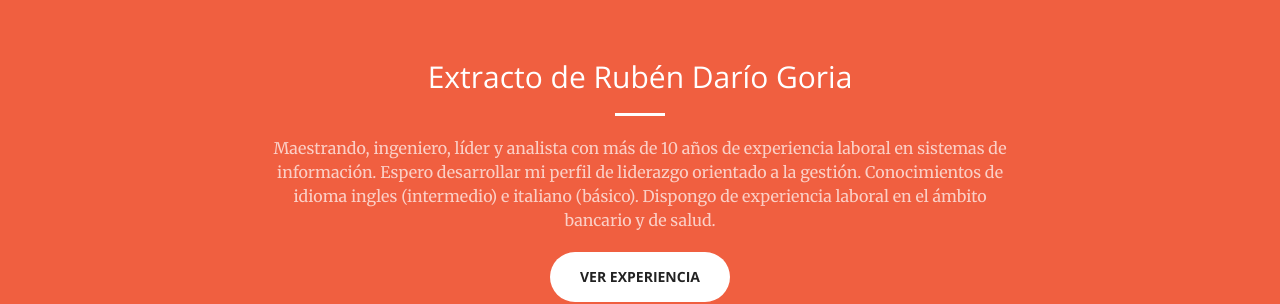
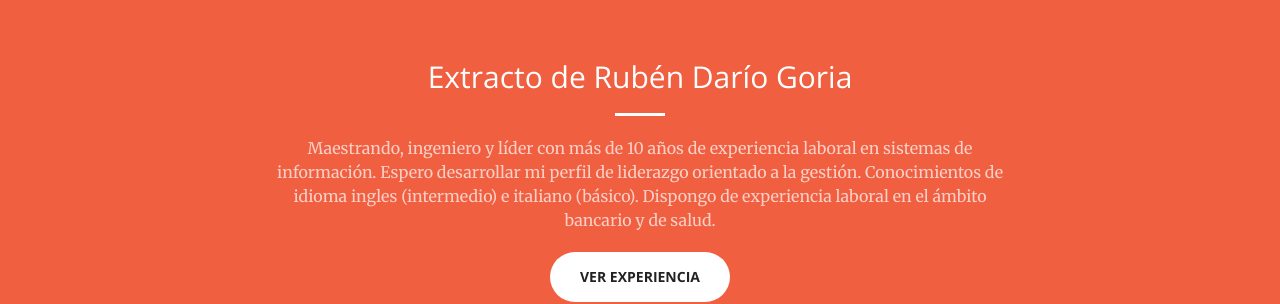
Before and after one commit to rgoria/rgoria.github.io, a plain HTML site: page index.html in a window 1280 px wide. Shown: the part 920-1224 px from the top of the page. Drawn offline with nearby package versions, Linux system fonts and the light colour scheme.

Commit message:
corrección en extracto

```diff
--- a/index.html
+++ b/index.html
@@ -87,7 +87,7 @@
                 <div class="col-lg-8 col-lg-offset-2 text-center">
                     <h2 class="section-heading">Extracto de Rubén Darío Goria</h2>
                     <hr class="light">
-                    <p class="text-faded">Maestrando, ingeniero, líder y analista con más de 10 años de experiencia laboral en sistemas de información. Espero desarrollar mi perfil de liderazgo orientado a la gestión. Conocimientos de idioma ingles (intermedio) e italiano (básico). Dispongo de experiencia laboral en el ámbito bancario y de salud.</p>
+                    <p class="text-faded">Maestrando, ingeniero y líder con más de 10 años de experiencia laboral en sistemas de información. Espero desarrollar mi perfil de liderazgo orientado a la gestión. Conocimientos de idioma ingles (intermedio) e italiano (básico). Dispongo de experiencia laboral en el ámbito bancario y de salud.</p>
                     <a href="#experiencia" class="btn btn-default btn-xl page-scroll">Ver Experiencia</a>
                 </div>
             </div>
```
Also changed, not shown: 1 other file.
